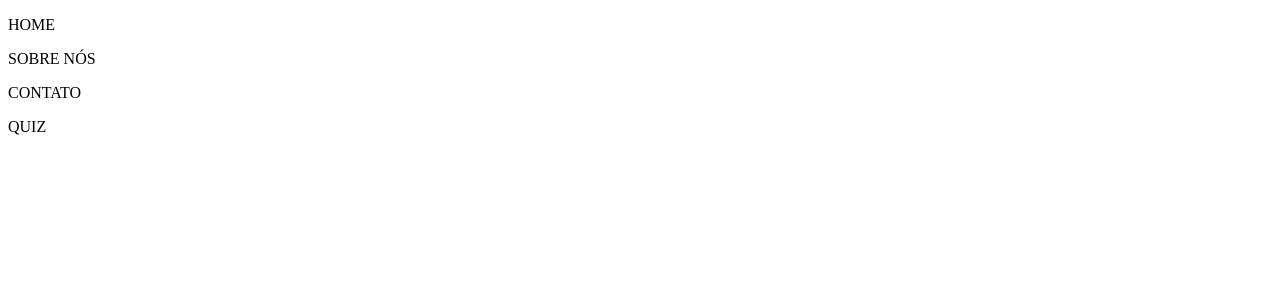
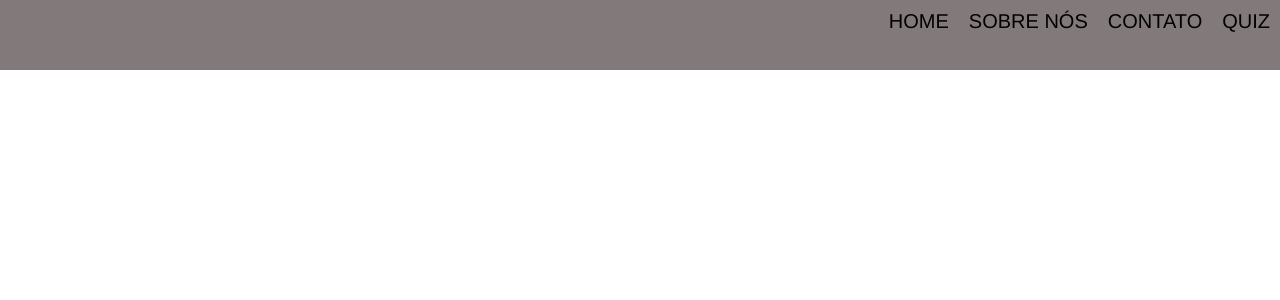
Before and after one commit to gabrimoreira/desafioreact, a React (Create React App) app: page / in a window 1280 px wide. Shown: the top 300 px of the page. Built offline with nearby package versions, Linux system fonts and the light colour scheme.

Commit message:
Criação Navbar: finalizei a navbar.

```diff
--- a/package.json
+++ b/package.json
@@ -8,6 +8,7 @@
     "@testing-library/user-event": "^13.5.0",
     "react": "^18.2.0",
     "react-dom": "^18.2.0",
+    "react-router-dom": "^6.20.1",
     "react-scripts": "5.0.1",
     "web-vitals": "^2.1.4"
   },
--- a/src/Components/Navbar.jsx
+++ b/src/Components/Navbar.jsx
@@ -1,7 +1,10 @@
+import '../Style/Navbar.css'
+
 function Navbar(){
     return(
-        <div>
-            <p>HOME</p>
+        <div class = 'navbar'>
+            <img src="" alt="" />
+            <p >HOME</p>
             <p>SOBRE NÓS</p>
             <p>CONTATO</p>
             <p>QUIZ</p>
--- /dev/null
+++ b/src/Style/Navbar.css
@@ -0,0 +1,20 @@
+*{
+    padding: 0;
+    margin: 0;
+    box-sizing: border-box;
+}
+
+.navbar{
+    display: flex;
+    width: 100%;
+    min-height: 70px;
+    background-color: rgb(130, 122, 122);
+    justify-content: end;
+    flex-wrap: wrap;
+    position: fixed;
+}
+.navbar p{
+    padding: 10px;
+    font-size: 20px;
+    font-family: 'Franklin Gothic Medium', 'Arial Narrow', Arial, sans-serif;
+}
```
Also changed, not shown: 1 other file (tests, documents, lock files or other folders).
